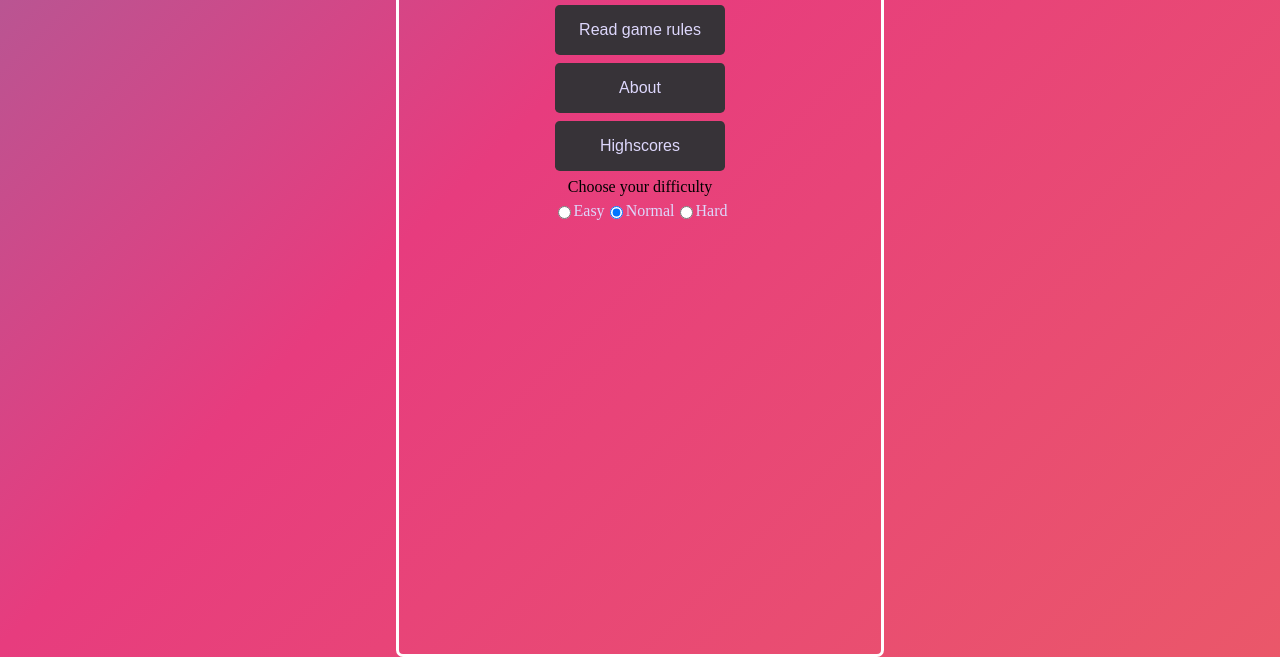
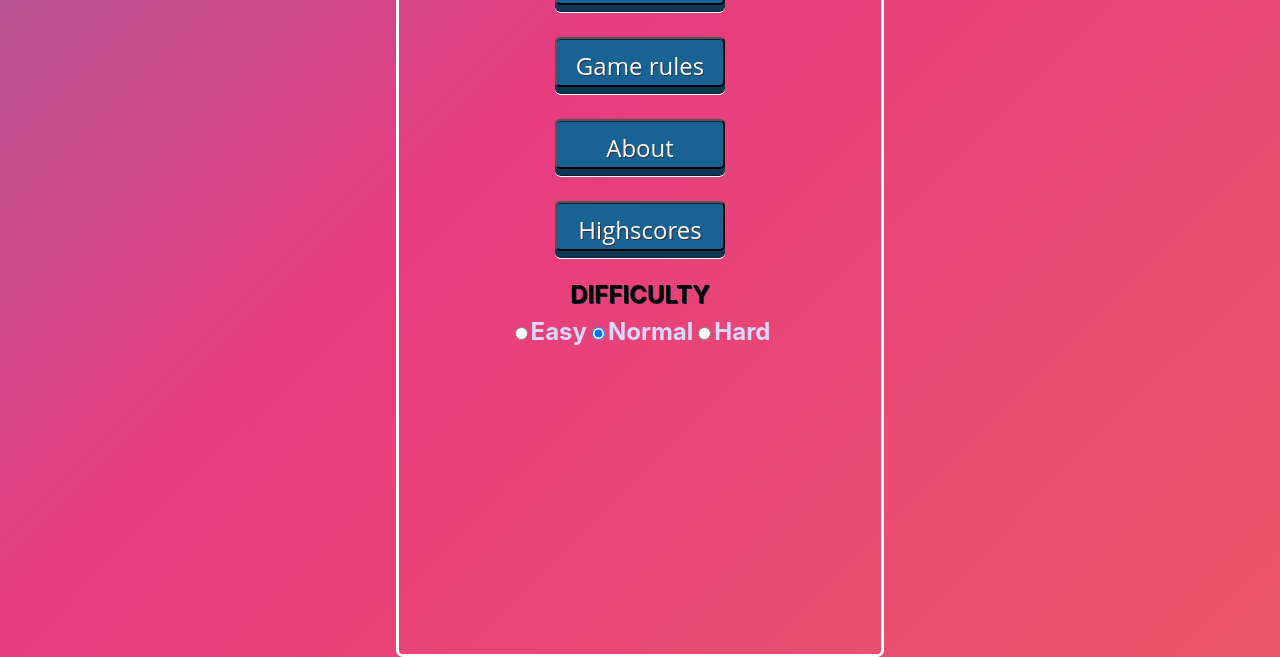
Before and after one commit to ASamedWalker/MastermindGame, a website built with Parcel: page src/index.html in a window 1280 px wide. Shown: the part 160-817 px from the top of the page. Built offline with nearby package versions, Linux system fonts and the light colour scheme.

Commit message:
feat: Modified css rules

```diff
--- a/src/css/style.css
+++ b/src/css/style.css
@@ -53,16 +53,30 @@ h1 {
 
 .wrapper {
   position: relative;
+  font-size: 1.5rem;
+  font-family: -apple-system, BlinkMacSystemFont, 'Segoe UI', Roboto, Oxygen, Ubuntu, Cantarell, 'Open Sans', 'Helvetica Neue', sans-serif;
+  font-weight: bold;
+  margin-bottom: 5px;
 }
 
 .game-wrapper {
   display: none;
 }
 
+.game-mode {
+  text-decoration: black;
+  text-transform: uppercase;
+  text-shadow: 1px 1px #072239;
+  margin-bottom: 5px;
+}
+
 .header-title {
   color: var(--peg-black);
-  font-size: 3rem;
+  text-shadow: 2px 2px grey;
+  font-size: 3.5rem;
+  font-weight: bold;
   text-align: center;
+  text-transform: uppercase;
 }
 
 .game-menu {
@@ -98,16 +112,66 @@ h1 {
   font-family:Arial, Helvetica, sans-serif
 }
 
-.btn-new-game {
+/* .btn-new-game {
   width: 170px;
   height: 50px;
   border: none;
   font-size: 1rem;
   padding: 0.3rem 0.5rem;
+  margin-bottom: 1.5rem;
   color: var(--flag-white);
   border-radius: 0.3rem;
   background-color: var(--peg-black);
+  box-shadow: 0 0 10px #777777;
   cursor: pointer;
+} */
+
+.btn-new-game {
+  width: 170px;
+  height: 50px;
+  background-color:#186294;
+	padding:10px;
+  margin-bottom: 1.5rem;
+	position:relative;
+	font-family: 'Open Sans', sans-serif;
+	font-size: 1.5rem;
+	text-decoration:none;
+  text-shadow: 1px 1px #373338;
+	color:#fff;
+  background-image: linear-gradient(bottom, rgb(6, 10, 3) 0%, rgb(3, 24, 29) 100%);
+	box-shadow: inset 0px 1px 0px #0d2833, 0px 6px 0px #0c3852;
+	border-radius: 5px;
+
+}
+
+.btn-new-game:active {
+	top:7px;
+	background-image: linear-gradient(bottom, rgb(100,170,30) 100%, rgb(129,212,51) 0%);
+	box-shadow: inset 0px 1px 0px #b2f17f, inset 0px -1px 0px #3d6f0d;
+	color: #156785;
+	text-shadow: 0px 1px 1px rgba(255,255,255,0.3);
+	background: rgb(44,160,202);
+}
+
+.btn-new-game::before {
+	background-color:#072239;
+	content:"";
+	display:block;
+	position:absolute;
+	width:100%;
+	height:100%;
+	padding-left:2px;
+	padding-right:2px;
+	padding-bottom:4px;
+	left:-2px;
+	top:5px;
+	z-index:-1;
+	border-radius: 6px;
+	box-shadow: 0px 1px 0px #fff;
+}
+
+.a_demo_two:active::before {
+	top:-2px;
 }
 
 .btn-new-game:hover {
--- a/src/index.html
+++ b/src/index.html
@@ -11,18 +11,20 @@
   <body>
     <div class="main-wrapper">
       <header class="header-section">
-        <h1 class="header-title">Mastermind</h1>
+        <h1 class="header-title">
+          Mastermind
+        </h1>
       </header>
 
       <div class="wrapper">
         <div class="game-menu">
           <div class="game-options">
             <button class="btn-new-game" data-menu-item="new-game">New Game</button>
-            <button class="btn-new-game" data-menu-item="display-rules">Read game rules</button>
+            <button class="btn-new-game" data-menu-item="display-rules">Game rules</button>
             <button class="btn-new-game" data-menu-item="display-about">About</button>
             <button class="btn-new-game" data-menu-item="display-highscores">Highscores</button>
 
-            <div>Choose your difficulty</div>
+            <div class="game-mode"> Difficulty</div>
             <div class="game-difficulty">
               <input type="radio" name="difficulty" id="easy" value="easy">
               <label for="easy">Easy</label>
--- a/src/js/views/OccurrenceStatusView.js
+++ b/src/js/views/OccurrenceStatusView.js
@@ -19,7 +19,6 @@ class OccurrenceStatusView {
   }
 
   renderOccurrenceStatus(currentTurn, occurrenceStatus, difficulty) {
-    console.log(occurrenceStatus);
     const colorFlags = this.#getColorFlags(occurrenceStatus);
     const element = document.querySelector(
       `.game-try [data-turn="${currentTurn}"]`
```
Also changed, not shown: package.json (+7 -1 lines), src/js/Controller.js (+0 -18 lines), .babelrc (added), 1 other file.
